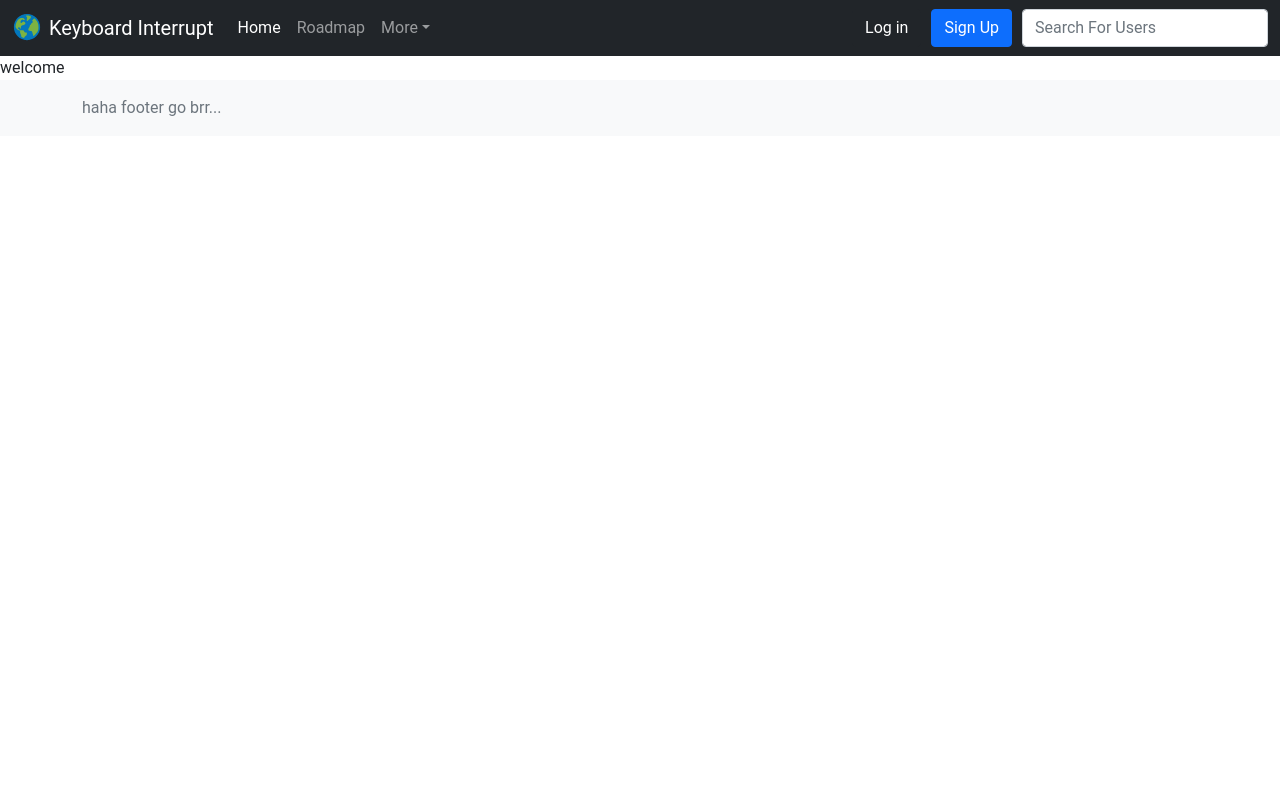
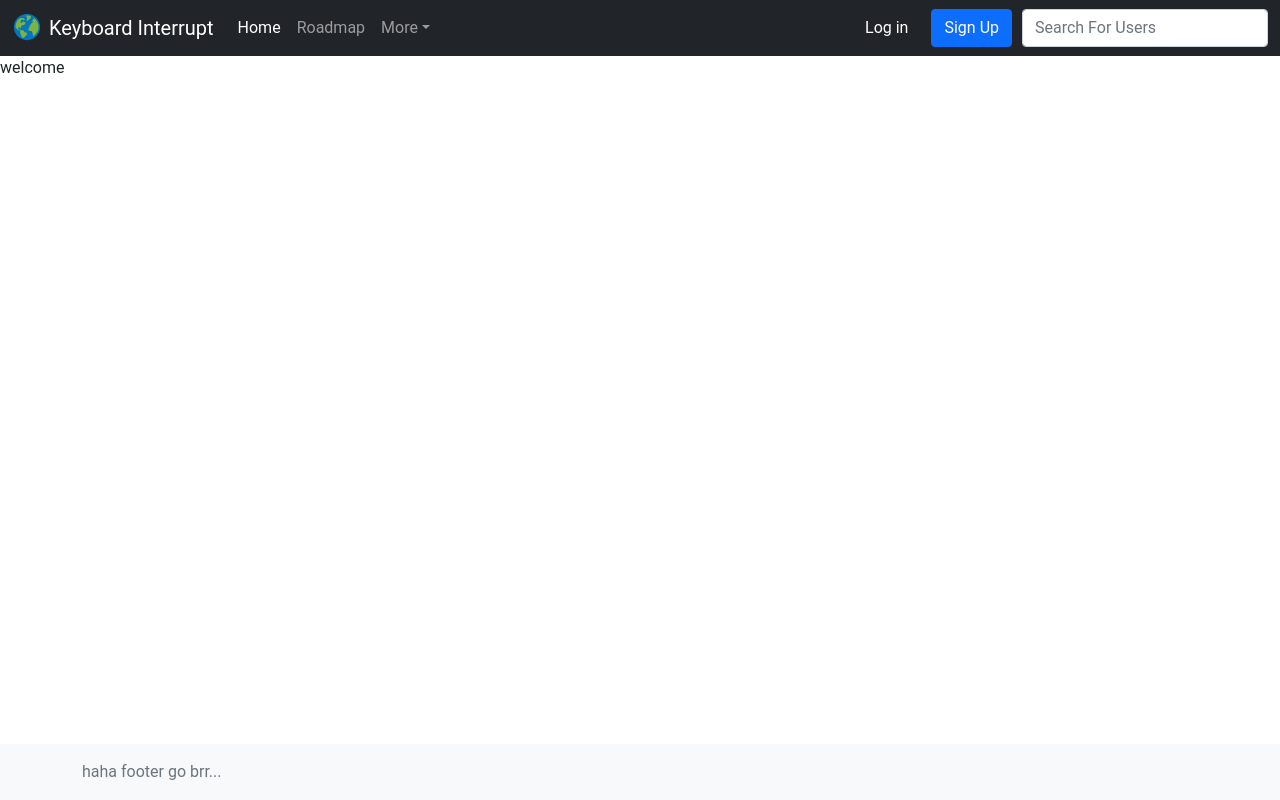
Before and after one commit to ac2302/keyboard-interrupt-CSHTN-08, a React (Create React App) app in the folder react-frontend/: page / in a window 1280 px wide. Built offline with nearby package versions, Linux system fonts and the light colour scheme.

Commit message:
fic the same bug again

```diff
--- a/react-frontend/src/App.css
+++ b/react-frontend/src/App.css
@@ -5,6 +5,7 @@ body {
 main {
 	display: block;
 	max-height: calc(100vh - 112px);
+	min-height: calc(100vh - 112px);
 }
 
 #main-scroller {
--- a/react-frontend/src/components/WatchPage.css
+++ b/react-frontend/src/components/WatchPage.css
@@ -1,9 +1,9 @@
-.watch-page {
+/* .watch-page {
 	position: relative;
 	display: flex;
 	flex-direction: column;
 	align-items: center;
-}
+} */
 
 .video-container {
 	width: 100%;
--- a/react-frontend/src/components/WatchPage.jsx
+++ b/react-frontend/src/components/WatchPage.jsx
@@ -35,7 +35,7 @@ function WatchPage({ auth }) {
 	}, [modules]);
 
 	return (
-		<div clasName="watch-page">
+		<div className="watch-page">
 			{videoUrl && (
 				<>
 					<div className="video-container">
```
